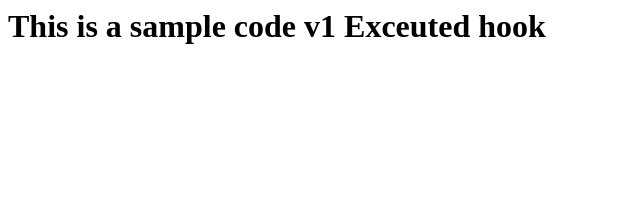
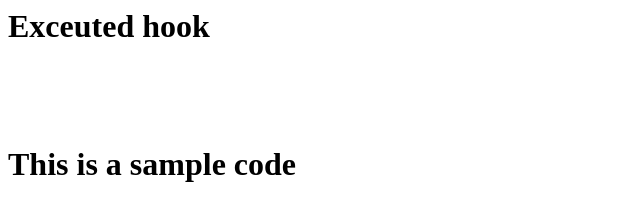
Before and after one commit to KarthikVajja/cicdpipeline, a plain HTML site: page index.html in a window 1280 px wide. Shown: the whole page, without its empty margins (0-640 px from the left). Drawn offline with Linux system fonts and the light colour scheme.

Commit message:
Update index.html

```diff
--- a/index.html
+++ b/index.html
@@ -1,4 +1,4 @@
 <h1>
-    This is a sample code v1
-    Exceuted hook
+    <p>Exceuted hook</p></br><p>This is a sample code</p>
+
 </h1>
```
